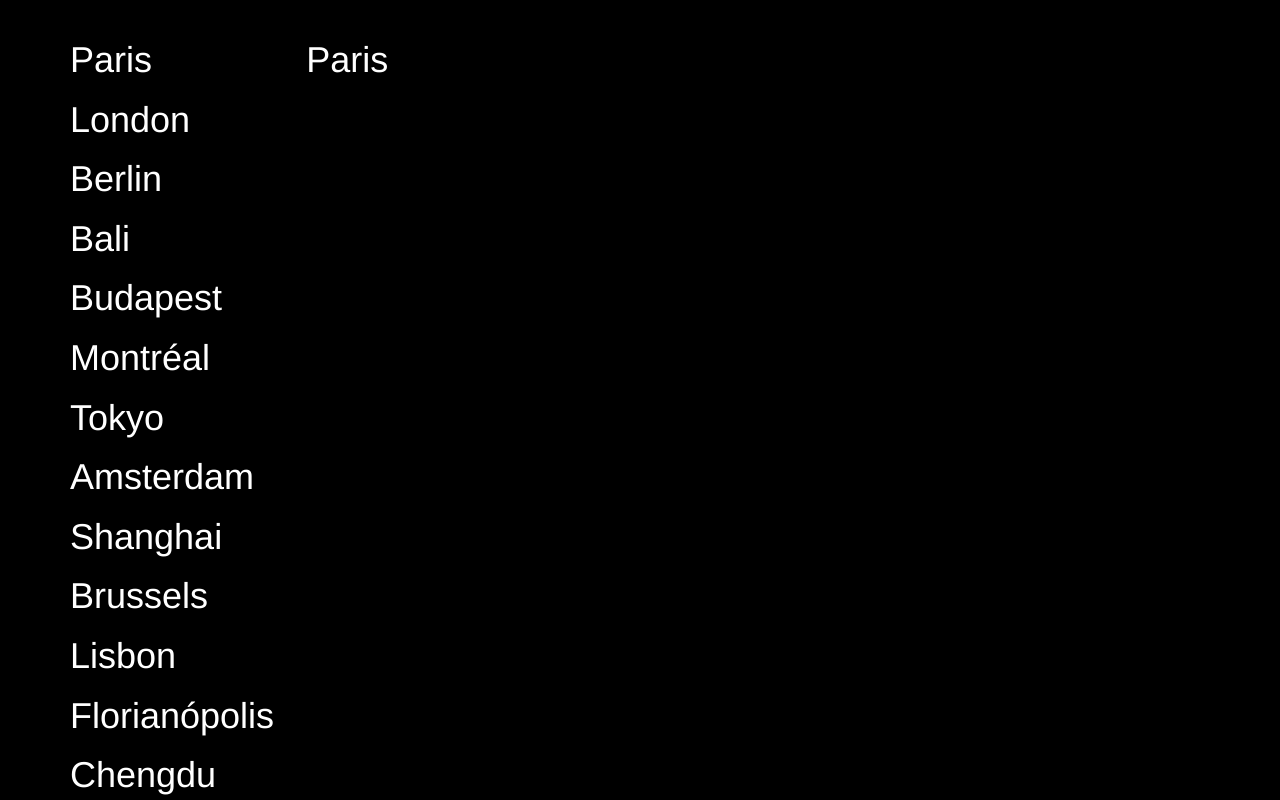
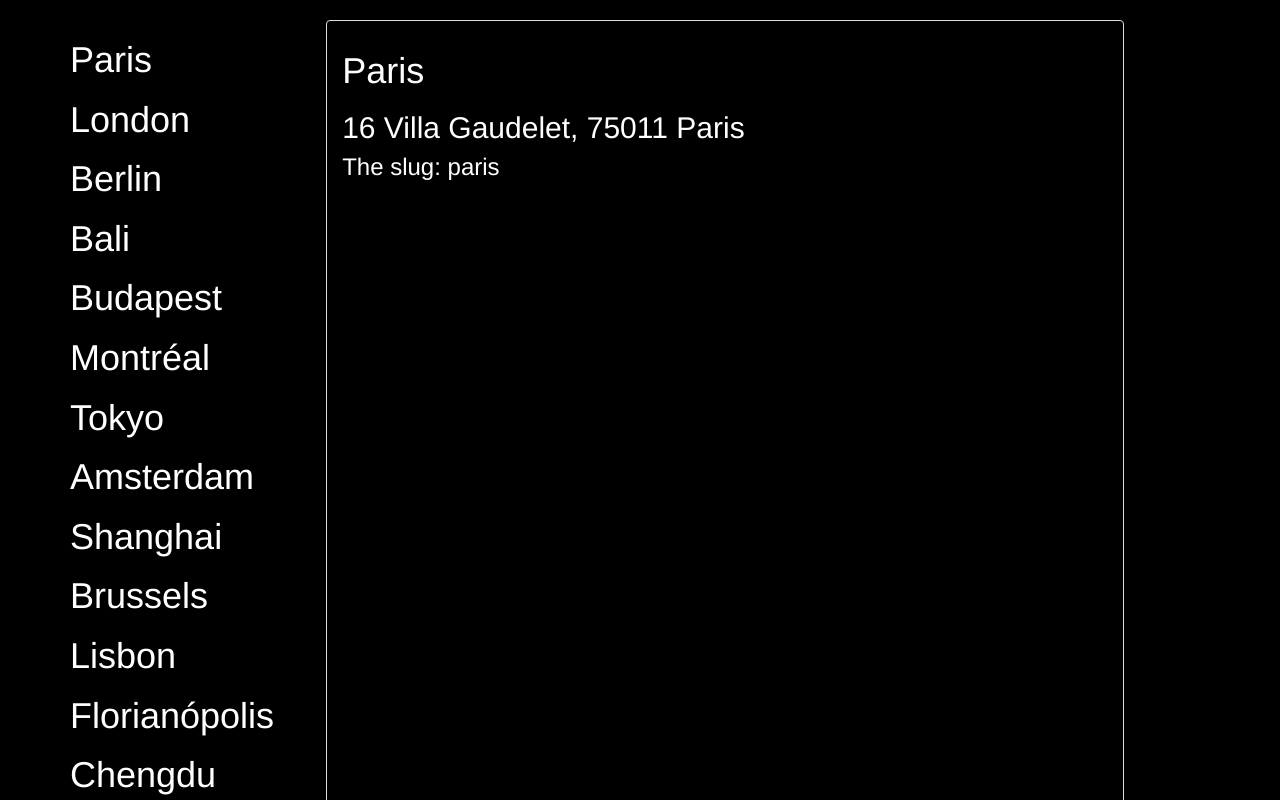
Before and after one commit to juliends/react-wagon-cities, a React app: page / in a window 1280 px wide. Both pictures are taken after a click on the element "Paris". Shown: the top 800 px of the page. Built offline with nearby package versions, Linux system fonts and the light colour scheme.

Commit message:
playing with redux

```diff
--- a/src/containers/active_city.jsx
+++ b/src/containers/active_city.jsx
@@ -5,7 +5,8 @@ import { connect } from 'react-redux';
 
 class ActiveCity extends Component {
   render(){
-    if (this.props.activeCity === null){
+    const city = this.props.selectedCity
+    if (city === null){
       return (
         <div className='active-city'>
           <h1>Choose a city</h1>
@@ -13,7 +14,11 @@ class ActiveCity extends Component {
       )
     } else {
       return (
-        <h1>{this.props.activeCity}</h1>
+        <div className='active-city'>
+          <h1>{city.name}</h1>
+          <h2>{city.address}</h2>
+          <h3>The slug: {city.slug}</h3>
+        </div>
       )
     }
   }
@@ -21,7 +26,7 @@ class ActiveCity extends Component {
 
 function mapStateToProps(state) {
   return {
-    activeCity: state.activeCity
+    selectedCity: state.selectedCity
   };
 }
 
--- a/src/containers/city.jsx
+++ b/src/containers/city.jsx
@@ -7,7 +7,7 @@ import { setActiveCity } from '../actions';
 class City extends Component {
 
   handleClick = () => {
-    this.props.setActiveCity(this.props.city.name);
+    this.props.setActiveCity(this.props.city);
   }
 
   render(){
--- a/src/index.jsx
+++ b/src/index.jsx
@@ -20,7 +20,7 @@ const initialState = {
 
 const reducers = combineReducers({
   cities: CitiesReducer,
-  activeCity: ActiveCityReducer
+  selectedCity: ActiveCityReducer
 });
 
 // render an instance of the component in the DOM
```
